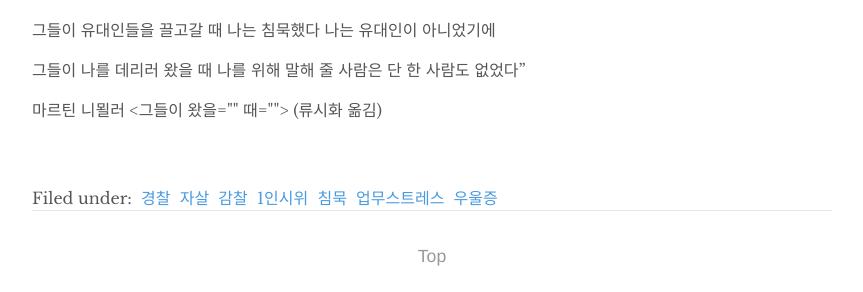
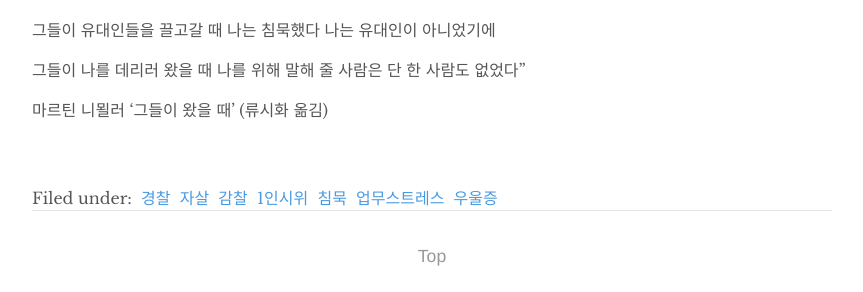
Before and after one commit to boyounglim88/Blog, a Jekyll site: the page built from _posts/2020-03-06-어느 경찰의 죽음.md, in a window 1280 px wide. Shown: the part 1533-1825 px from the top of the page, without its empty margins (208-1071 px from the left). Built offline with Jekyll 4.4.1, drawn with Linux system fonts in a browser that asks for light colours; part of the change alters nothing that is shown.

Commit message:
Update 2020-03-06-어느 경찰의 죽음.md

```diff
--- a/_posts/2020-03-06-어느 경찰의 죽음.md
+++ b/_posts/2020-03-06-어느 경찰의 죽음.md
@@ -58,4 +58,4 @@ _이 글은 2020년 3월 필자의 페이스북에 공개한 글입니다._
 나를 위해 말해 줄 사람은
 단 한 사람도 없었다"
 
- 마르틴 니묄러 <그들이 왔을 때> (류시화 옮김)
+ 마르틴 니묄러 '그들이 왔을 때' (류시화 옮김)
```
